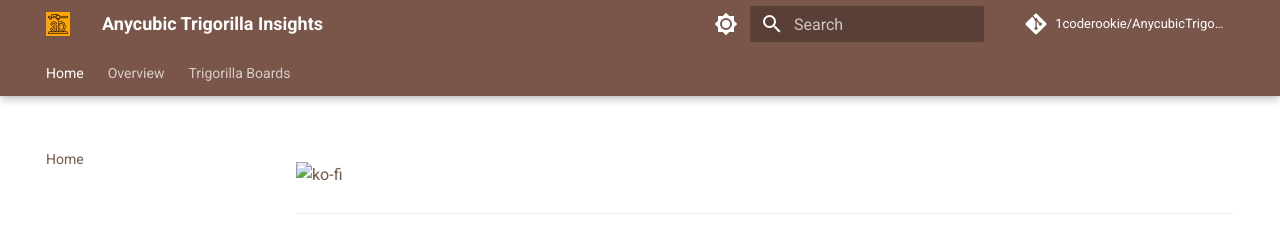
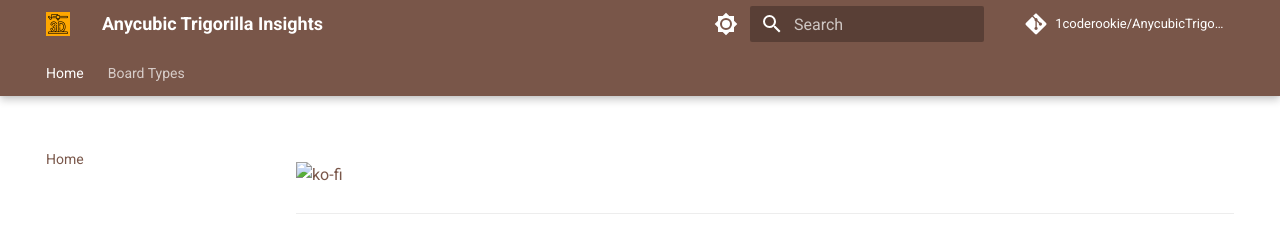
Before and after one commit to 1coderookie/AnycubicTrigorillaInsights, an MkDocs documentation site: the page built from docs/index.md, in a window 1280 px wide. Shown: the top 243 px of the page. Built offline with MkDocs 1.6.1 and Material for MkDocs 9.7.7, drawn with Linux system fonts in a browser that asks for light colours; comment, search, counter and statistics services are not loaded.

Commit message:
Update mkdocs.yml

```diff
--- a/mkdocs.yml
+++ b/mkdocs.yml
@@ -125,8 +125,8 @@
 # Page tree / navigation
 nav:
   - Home: 'index.md'
-  - Overview: 'overview.md'
-  - Trigorilla Boards:
+  - Board Types:
+    - Overview: 'overview.md'
     - Type "Gen": 'type_gen.md'
     - Type "Pro": 'type_pro.md'
     - Type "Spe": 'type_spe.md'
```
